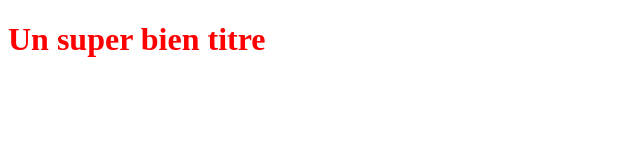
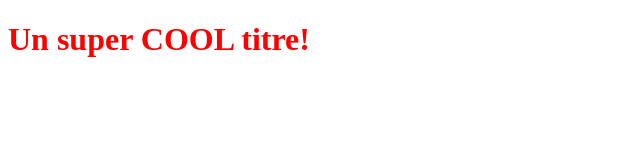
Before and after one commit to KafwimbiHilaireKayokela/OpenclassroomsProject, a plain HTML site: page index.html in a window 1280 px wide. Shown: the whole page, without its empty margins (0-640 px from the left). Drawn offline with Linux system fonts and the light colour scheme.

Commit message:
modification du titre H1

```diff
--- a/index.html
+++ b/index.html
@@ -5,6 +5,6 @@
    <link rel="stylesheet" type="text/css" href="styles.css">
 </head>
 <body>
-   <h1>Un super bien titre</h1>
+   <h1>Un super COOL titre!</h1>
 </body>
 </html>
```
